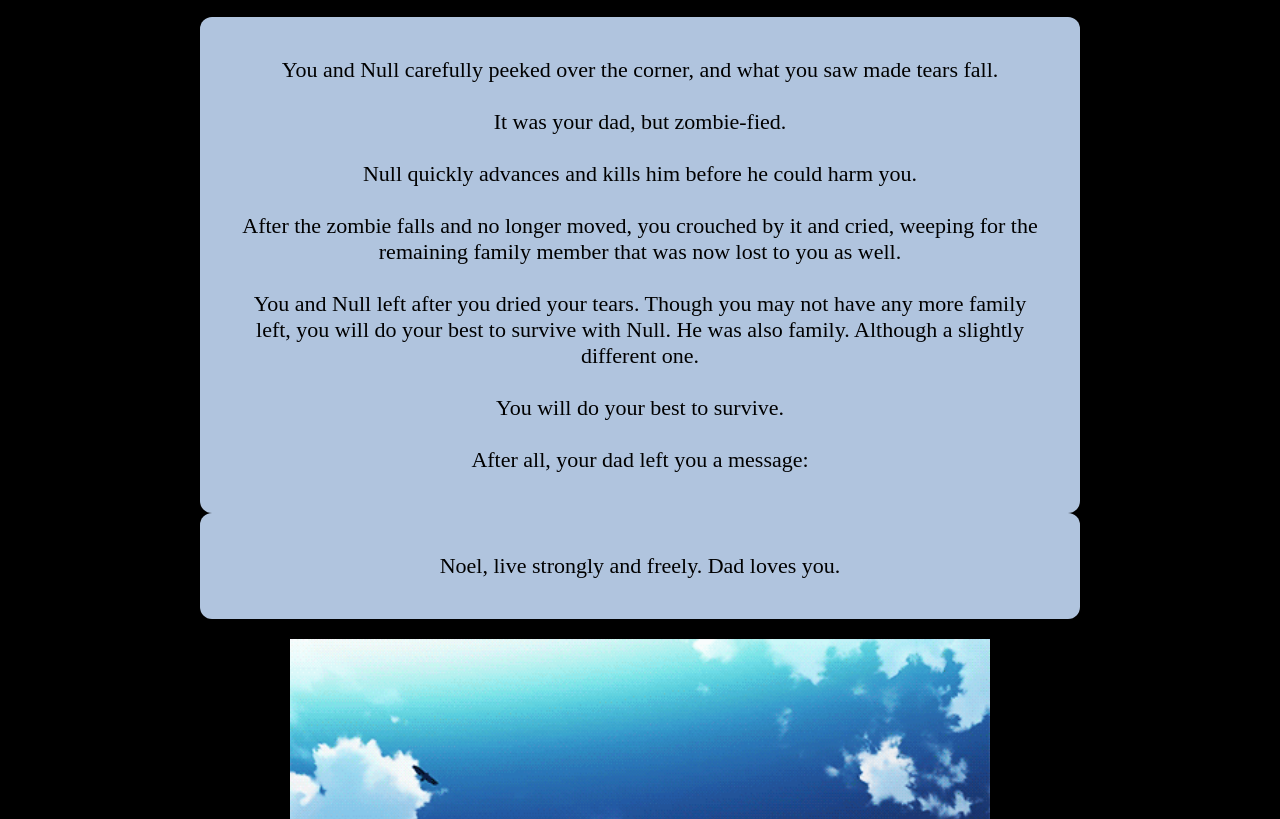
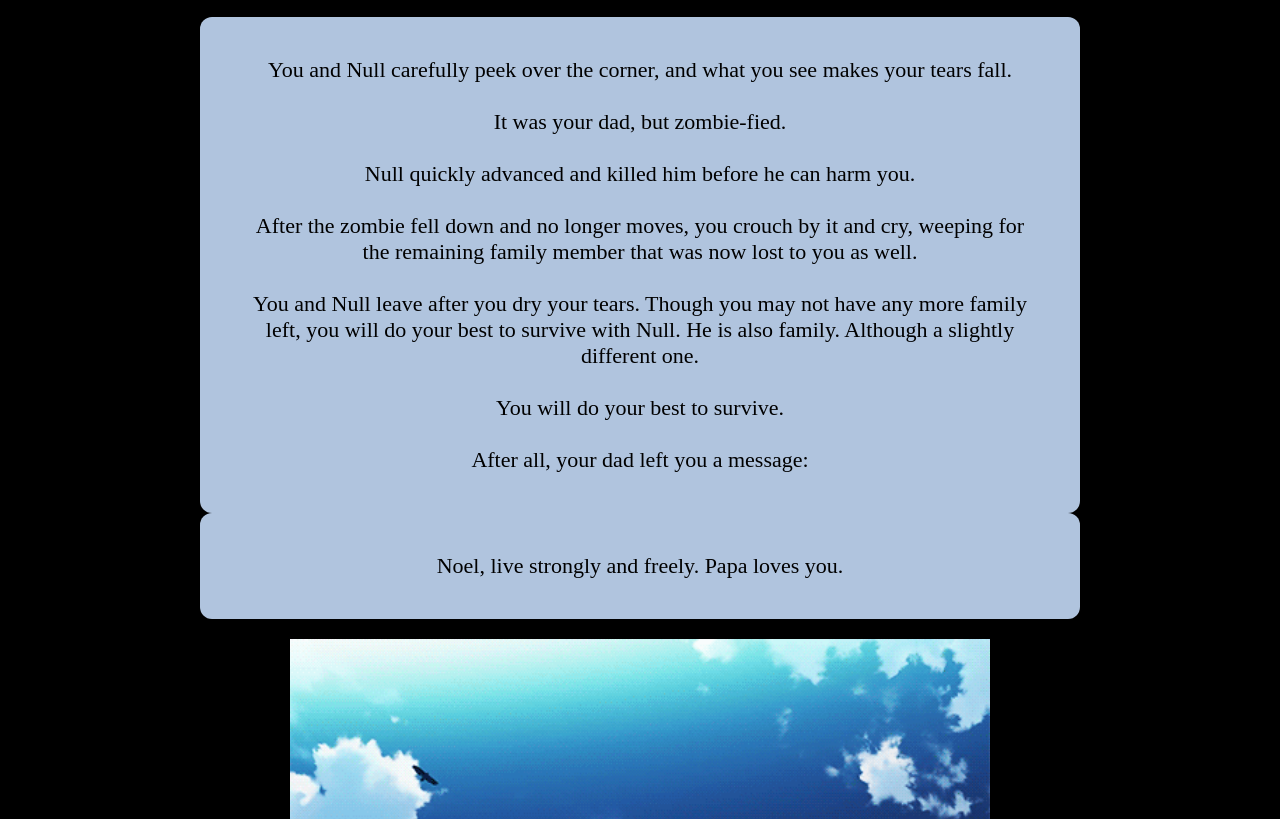
Before and after one commit to ProgramTime/ProgramTime.github.io, a plain HTML site: page noel/noel9.html in a window 1280 px wide. Shown: the part 415-1234 px from the top of the page. Drawn offline with Linux system fonts and the light colour scheme; files whose address does not match are found by name.

Commit message:
Add files via upload

```diff
--- a/noel/noel9.html
+++ b/noel/noel9.html
@@ -20,9 +20,9 @@
 
         <p id="end">End</p>
 
-        <p id="dialogue">You and Null carefully peeked over the corner, and what you saw made tears fall.<br><br>It was your dad, but zombie-fied.<br><br>Null quickly advances and kills him before he could harm you.<br><br>After the zombie falls and no longer moved, you crouched by it and cried, weeping for the remaining family member that was now lost to you as well.<br><br>You and Null left after you dried your tears. Though you may not have any more family left, you will do your best to survive with Null. He was also family. Although a slightly different one.<br><br>You will do your best to survive.<br><br>After all, your dad left you a message:</p>
+        <p id="dialogue">You and Null carefully peek over the corner, and what you see makes your tears fall.<br><br>It was your dad, but zombie-fied.<br><br>Null quickly advanced and killed him before he can harm you.<br><br>After the zombie fell down and no longer moves, you crouch by it and cry, weeping for the remaining family member that was now lost to you as well.<br><br>You and Null leave after you dry your tears. Though you may not have any more family left, you will do your best to survive with Null. He is also family. Although a slightly different one.<br><br>You will do your best to survive.<br><br>After all, your dad left you a message:</p>
 
-        <p id="dialogue">Noel, live strongly and freely. Dad loves you.</p>
+        <p id="dialogue">Noel, live strongly and freely. Papa loves you.</p>
 
         <img src="bluesky.gif" alt="Blue Sky" height="400" width="700" class="center">
 
```
Also changed, not shown: noel/noel0.html (+1 -1 lines), noel/noel2.html (+1 -1 lines), noel/noel7.html (+1 -1 lines), noel/noel4.html (line endings or trailing spaces), noel/noel6.html (line endings or trailing spaces).
